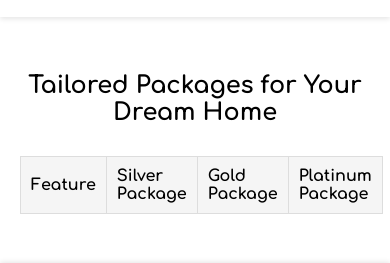
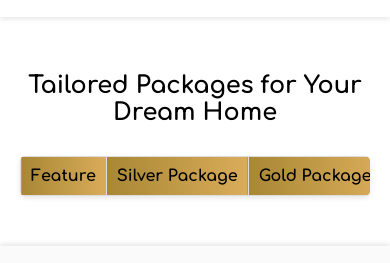
Before and after one commit to nithishkumar92/thulir, a plain HTML site: page package.html in a window 390 px wide. Shown: the part 98-361 px from the top of the page. Drawn offline with Linux system fonts and the light colour scheme; no server answers.

Commit message:
Add files via upload

```diff
--- a/package.html
+++ b/package.html
@@ -20,8 +20,7 @@
         <span class="logo-sub">CONSTRUCTION</span>
       </div>
     </div>
-
-  <div class="nav-container">
+    <div class="nav-container">
       <div class="hamburger" onclick="toggleMenu()">
         <i class="fas fa-bars"></i>
       </div>
@@ -29,15 +28,15 @@
         <a href="index.html">Home</a>
         <a href="#">About</a>
         <a href="Distinction.html">Distinction</a>
-        <a href="package.html" class="active">Packages</a>
+        <a href="projects.html">Projects</a>
+        <a href="packages.html" class="active">Packages</a>
         <a href="#">Contact</a>
       </div>
     </div>
   </div>
 
   <section class="package-section">
-
-  <h2>Tailored Packages for Your Dream Home</h2>
+    <h2>Tailored Packages for Your Dream Home</h2>
 
     <table id="packageTable">
       <thead>
@@ -49,7 +48,7 @@
         </tr>
       </thead>
       <tbody>
-        </tbody>
+      </tbody>
     </table>
   </section>
 
@@ -67,8 +66,7 @@
         <h3>Address</h3>
         <p>123 Krishna Nagar-II</p>
         <p>Sankari tk, 637301</p>
-        <p>© 2025 Thulir Construction.
-        All rights reserved.</p>
+        <p>© 2025 Thulir Construction. All rights reserved.</p>
       </div>
       <div class="footer-section contact-info">
         <h3>Contact Us</h3>
@@ -80,5 +78,6 @@
     </div>
   </footer>
 
-  <script src="packageScript.js"></script> </body>
+  <script src="packageScript.js"></script>
+</body>
 </html>
--- a/packageStyle.css
+++ b/packageStyle.css
@@ -2,7 +2,8 @@
     max-width: 1200px;
     margin: 30px auto;
     padding: 20px;
-    overflow-x: auto;
+    overflow-x: auto; /* Ensure horizontal scrolling */
+    position: relative; /* For sticky elements */
 }
 
     .package-section h2 {
@@ -19,14 +20,15 @@
 
     .package-section th, .package-section td {
         border: 1px solid #ddd;
-        padding: 10px;
+        padding: 10px 15px; /* Add padding for better spacing */
         text-align: left;
-        word-wrap: break-word;
+        word-wrap: break-word; /* Prevent overflow of long words */
     }
 
     .package-section th {
-        background-color: #f5f5f5;
+        background-image: linear-gradient(to right, #a88734, #d9ac5a);
         font-weight: bold;
+        color: black;
     }
 
 .nav-links a {
@@ -45,30 +47,59 @@
     background-color: #f1f1f1;
 }
 
+/* Fix for sticky column and header overlapping */
+.package-section th:first-child,
+.package-section td:first-child {
+    position: sticky;
+    left: 0;
+    background-color: #f5f5f5; /* Solid background to prevent text blending */
+    z-index: 1;
+    font-weight: bold;
+    box-shadow: 5px 0 5px -5px rgba(0, 0, 0, 0.2); /* Shadow for better visibility */
+}
+
+.package-section tr th {
+    position: sticky;
+    top: 0;
+    z-index: 2;
+}
+
+/* Mobile-Specific Styles */
 @media (max-width: 768px) {
     .package-section th, .package-section td {
         white-space: normal;
+        padding: 8px 10px; /* Adjust padding for smaller screens */
+
     }
 
         .package-section th:first-child,
         .package-section td:first-child {
             position: sticky;
             left: 0;
-            background-color: #f5f5f5;
-            z-index: 1;
+            background-color: #f5f5f5; /* Use a solid background color */
+            z-index: 2; /* Increase z-index to ensure it stays on top */
+            font-weight: bold; /* Keep the text bold */
+            padding: 10px; /* Ensure sufficient padding */
+            box-shadow: 5px 0 5px -5px rgba(0, 0, 0, 0.2); /* Subtle shadow for better visibility */
+            white-space: normal; /* Prevent text wrapping in sticky column */
         }
+
 
     .package-section tr th {
         position: sticky;
         top: 0;
-        z-index: 2;
+        z-index: 3; /* Ensure header stays above other elements */
+        background-color: #f5f5f5; /* Match background with sticky column */
+        padding: 10px; /* Add padding for better spacing */
+        white-space: nowrap; /* Prevent wrapping for header text */
     }
+
 
     .package-section table {
         overflow-x: auto;
-        white-space: nowrap;
-        table-layout: fixed;
-        width: auto;
+        display: block; /* Ensure table is scrollable */
+        border-radius: 5px; /* Rounded corners for aesthetics */
+        box-shadow: 0 2px 5px rgba(0, 0, 0, 0.1); /* Subtle shadow */
     }
 
     .nav-links {
@@ -76,18 +107,13 @@
         align-items: flex-start;
     }
 
+    /* Adjust column widths for mobile */
     .package-section td:first-child {
-        width: 30%;
+        width: auto;
     }
 
-    .package-section td:nth-child(2) {
-        width: 70%;
+    .package-section td:nth-child(2),
+    .package-section td:nth-child(3) {
+        width: 35%;
     }
 }
-
-
-/* Fix for overlapping content */
-.navbar {
-    z-index: 100; /* Ensure the header is on top */
-    position: relative; /* Or 'fixed' depending on your header behavior */
-}
```
